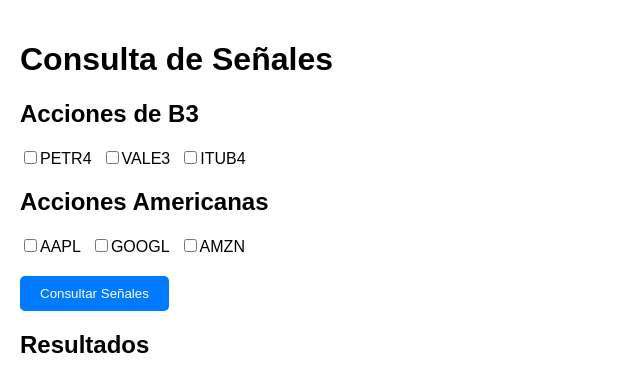
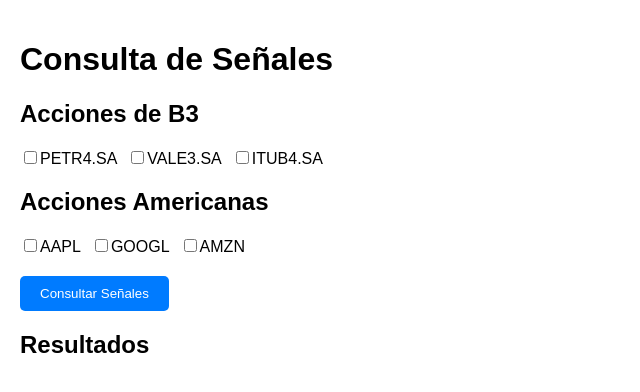
Before and after one commit to khoalaibr/trading-frontend, a React (Vite) app: page /#/signals in a window 1280 px wide. Shown: the top 392 px of the page, without its empty margins (0-640 px from the left). Built offline with nearby package versions, Linux system fonts and the light colour scheme.

Commit message:
Arreglo constantes de acciones. Con .SA

```diff
--- a/src/constants.js
+++ b/src/constants.js
@@ -1,2 +1,10 @@
-export const B3_ACTIONS = ['PETR4', 'VALE3', 'ITUB4']; // Puedes agregar más acciones
-export const AMERICAN_ACTIONS = ['AAPL', 'GOOGL', 'AMZN']; // Puedes agregar más acciones
+export const B3_ACTIONS = [
+    'PETR4.SA',
+    'VALE3.SA',
+    'ITUB4.SA'
+]; // Puedes agregar más acciones
+export const AMERICAN_ACTIONS = [
+    'AAPL',
+    'GOOGL',
+    'AMZN'
+]; // Puedes agregar más acciones
```
